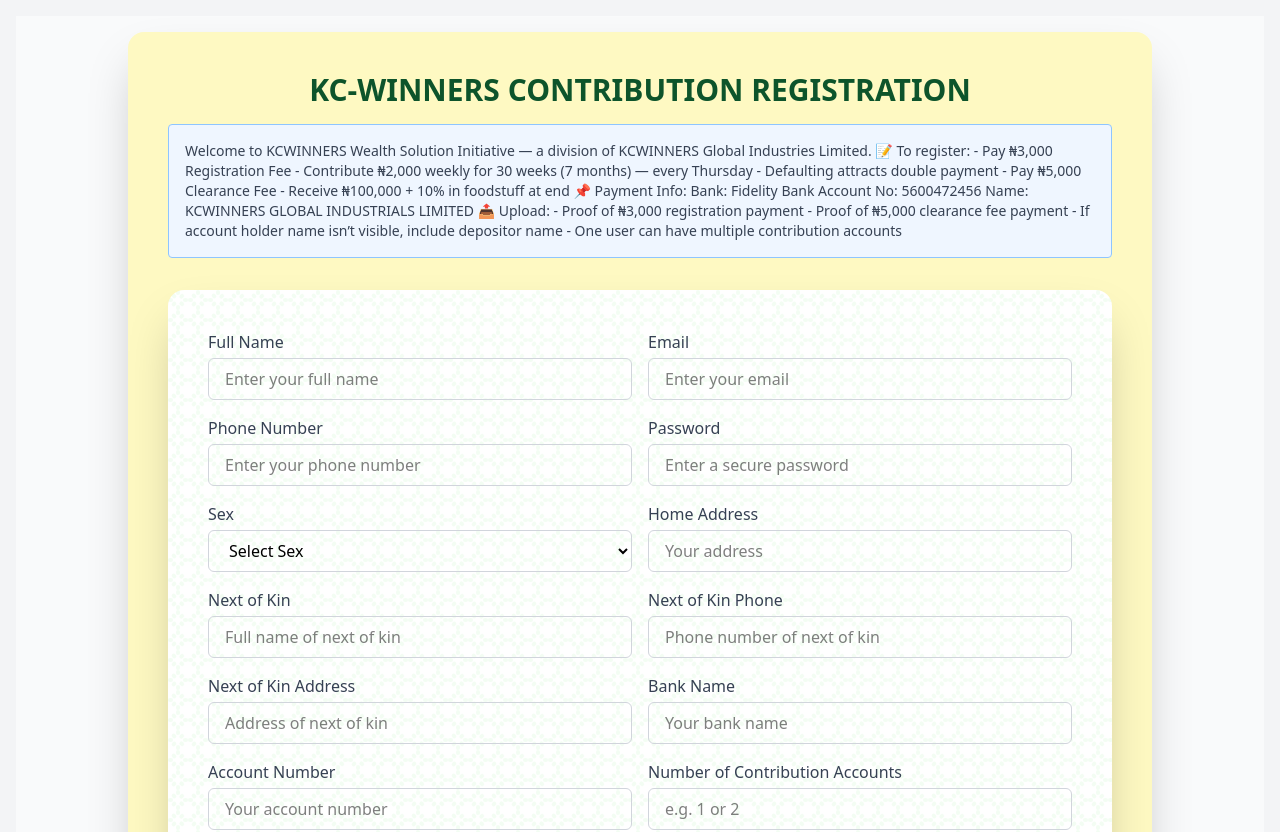
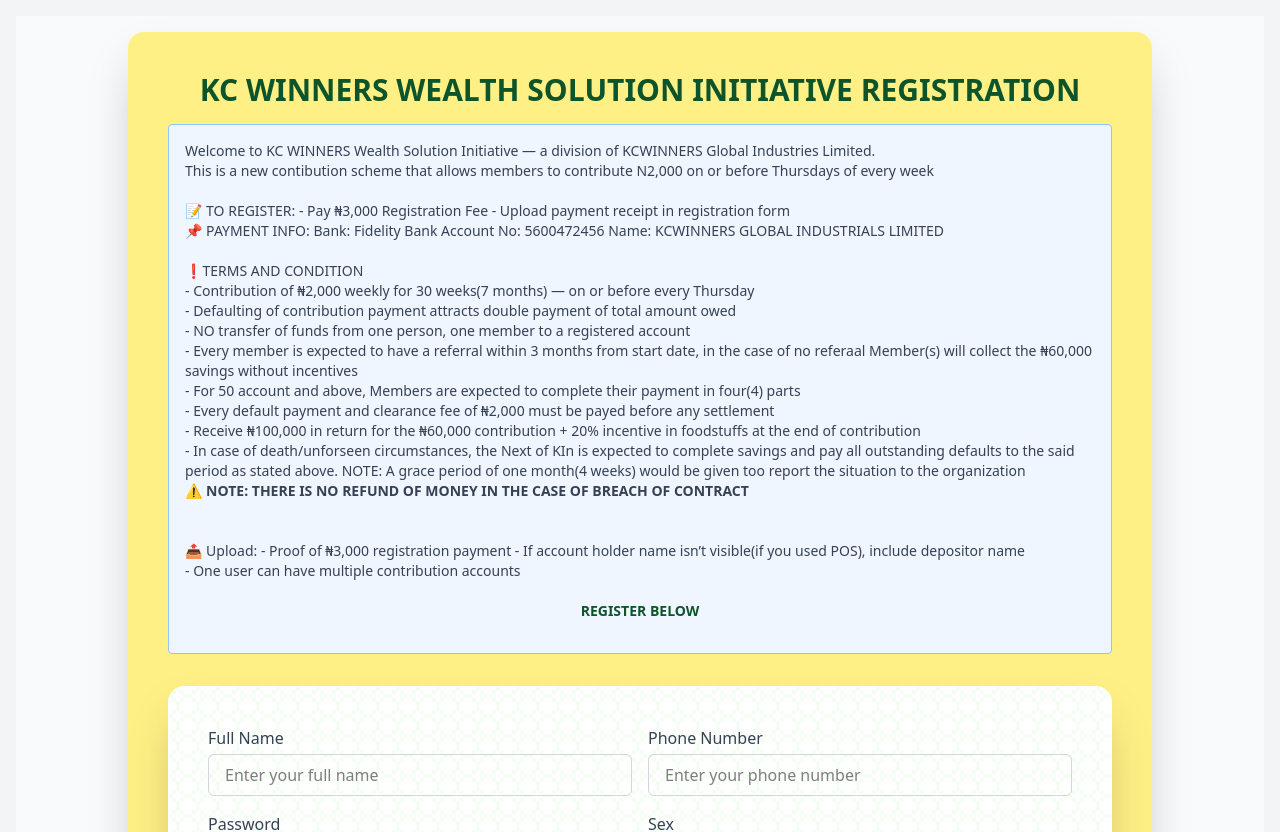
Before and after one commit to Ndumdi-IbeDivine/KC-Winners-Fin, a React (Vite) app in the folder frontend/: page / in a window 1280 px wide. Shown: the top 832 px of the page. Built offline with nearby package versions, Linux system fonts and the light colour scheme.

Commit message:
made changes to the registration UI

```diff
--- a/frontend/src/components/RegistrationForm.jsx
+++ b/frontend/src/components/RegistrationForm.jsx
@@ -70,7 +70,6 @@
       const submissionData = new FormData();
       // append all fields
       submissionData.append('fullName', formData.fullName);
-      submissionData.append('email', formData.email);
       submissionData.append('phone', formData.phone);
       submissionData.append('password', formData.password);
       submissionData.append('sex', formData.sex);
@@ -115,33 +114,64 @@
   return (
     <div className="min-h-screen flex items-center justify-center bg-gray-50 p-4">
 
-      <div className="w-full max-w-5xl bg-yellow-100 shadow-2xl rounded-2xl p-6 sm:p-10">
+      <div className="w-full max-w-5xl bg-yellow-200 shadow-2xl rounded-2xl p-6 sm:p-10">
 
         <h1 className="text-3xl font-bold text-center mb-4 text-green-900">
-          KC-WINNERS CONTRIBUTION REGISTRATION
+          KC WINNERS WEALTH SOLUTION INITIATIVE REGISTRATION
         </h1>
 
         {/* 🔷 Instructions */}
         <div className="bg-blue-50 border border-blue-300 p-4 rounded mb-8 text-sm text-gray-700 whitespace-pre-wrap">
-          Welcome to KCWINNERS Wealth Solution Initiative — a division of KCWINNERS Global Industries Limited.
+          Welcome to KC WINNERS Wealth Solution Initiative — a division of KCWINNERS Global Industries Limited.
 
-          📝 To register:
+          <br />
+          This is a new contibution scheme that allows members to contribute N2,000 on or before Thursdays of every week
+
+          <br />
+          <br />
+          📝 TO REGISTER:
           - Pay ₦3,000 Registration Fee
-          - Contribute ₦2,000 weekly for 30 weeks (7 months) — every Thursday
-          - Defaulting attracts double payment
-          - Pay ₦5,000 Clearance Fee
-          - Receive ₦100,000 + 10% in foodstuff at end
-
-          📌 Payment Info:
+          - Upload payment receipt in registration form
+          <br />
+          📌 PAYMENT INFO:
           Bank: Fidelity Bank
           Account No: 5600472456
           Name: KCWINNERS GLOBAL INDUSTRIALS LIMITED
 
+          <br />
+          <br />
+          ❗TERMS AND CONDITION
+          <br />
+          - Contribution of ₦2,000 weekly for 30 weeks(7 months) — on or before every Thursday
+          <br />
+          - Defaulting of contribution payment attracts double payment of total amount owed
+          <br />
+          - NO transfer of funds from one person, one member to a registered account
+          <br />
+          - Every member is expected to have a referral within 3 months from start date, in the case of no referaal Member(s) will collect the ₦60,000 savings without incentives
+          <br />
+          - For 50 account and above, Members are expected to complete their payment in four(4) parts
+          <br />
+          - Every default payment and clearance fee of ₦2,000 must be payed before any settlement
+          <br />
+          - Receive ₦100,000 in return for the ₦60,000 contribution + 20% incentive in foodstuffs at the end of contribution
+          <br />
+          - In case of death/unforseen circumstances, the Next of KIn is expected to complete savings and pay all outstanding defaults to the said period as stated above. NOTE: A grace period of one month(4 weeks) would be given too report the situation to the organization
+          <br />
+          <p><strong>⚠️ NOTE: THERE IS NO REFUND OF MONEY IN THE CASE OF BREACH OF CONTRACT</strong></p>
+
+
+          <br />
+          <br />
           📤 Upload:
           - Proof of ₦3,000 registration payment
-          - Proof of ₦5,000 clearance fee payment
-          - If account holder name isn’t visible, include depositor name
+          - If account holder name isn’t visible(if you used POS), include depositor name
+          <br />
           - One user can have multiple contribution accounts
+
+          <br />
+          <br />
+          <p className="text-300 font-bold text-center mb-4 text-green-900">REGISTER BELOW</p>
         </div>
 
         {/* 🧾 Form */}
@@ -160,20 +190,6 @@
                 id="fullName"
                 onChange={handleChange}
                 placeholder="Enter your full name"
-                required
-                className="w-full px-4 py-2 border border-gray-300 rounded-md focus:outline-none focus:ring-2 focus:ring-blue-500"
-              />
-            </div>
-
-            {/* Email */}
-            <div>
-              <label className="block mb-1 font-medium text-gray-700" htmlFor="email">Email</label>
-              <input
-                type="email"
-                name="email"
-                id="email"
-                onChange={handleChange}
-                placeholder="Enter your email"
                 required
                 className="w-full px-4 py-2 border border-gray-300 rounded-md focus:outline-none focus:ring-2 focus:ring-blue-500"
               />
```
